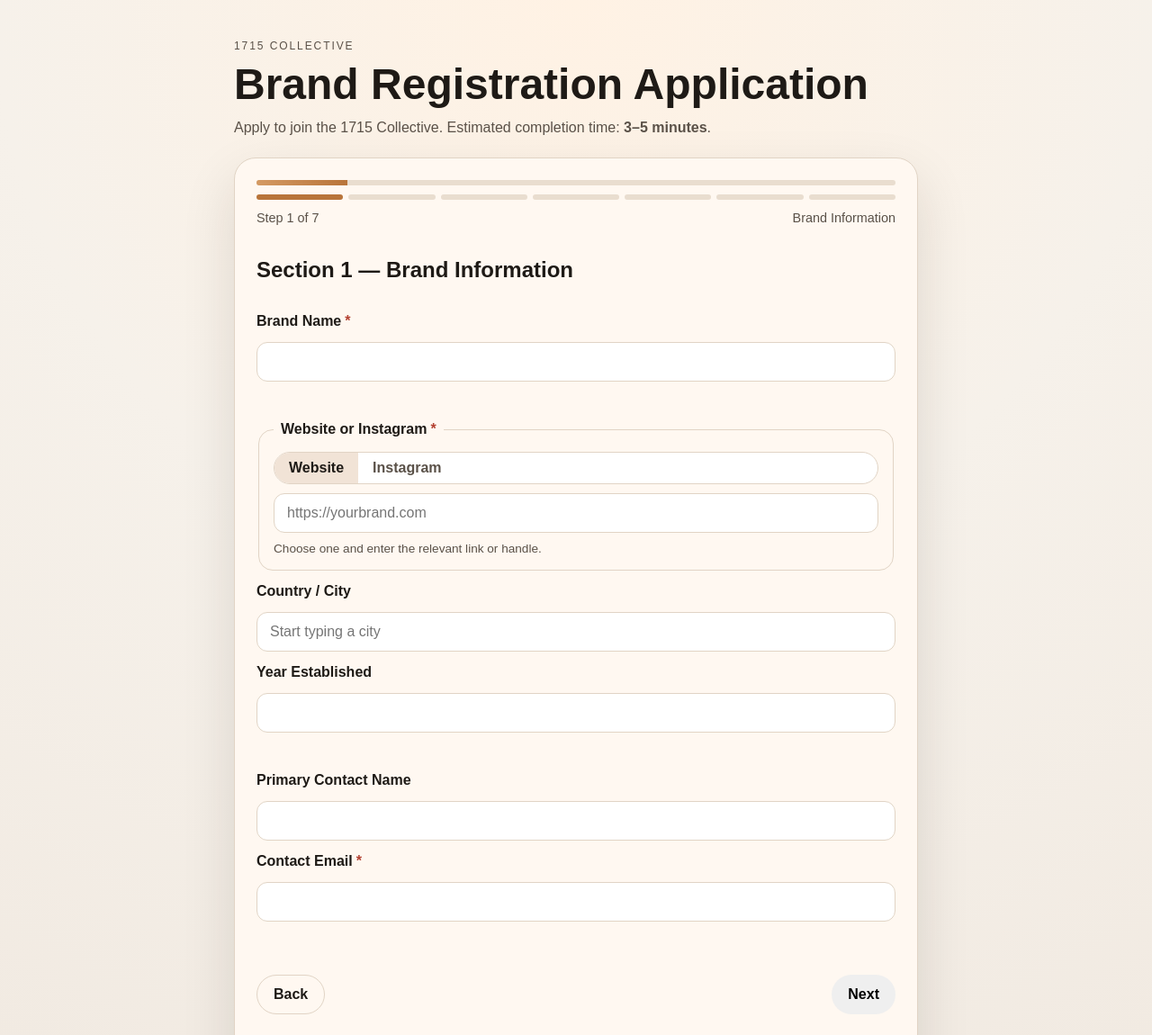
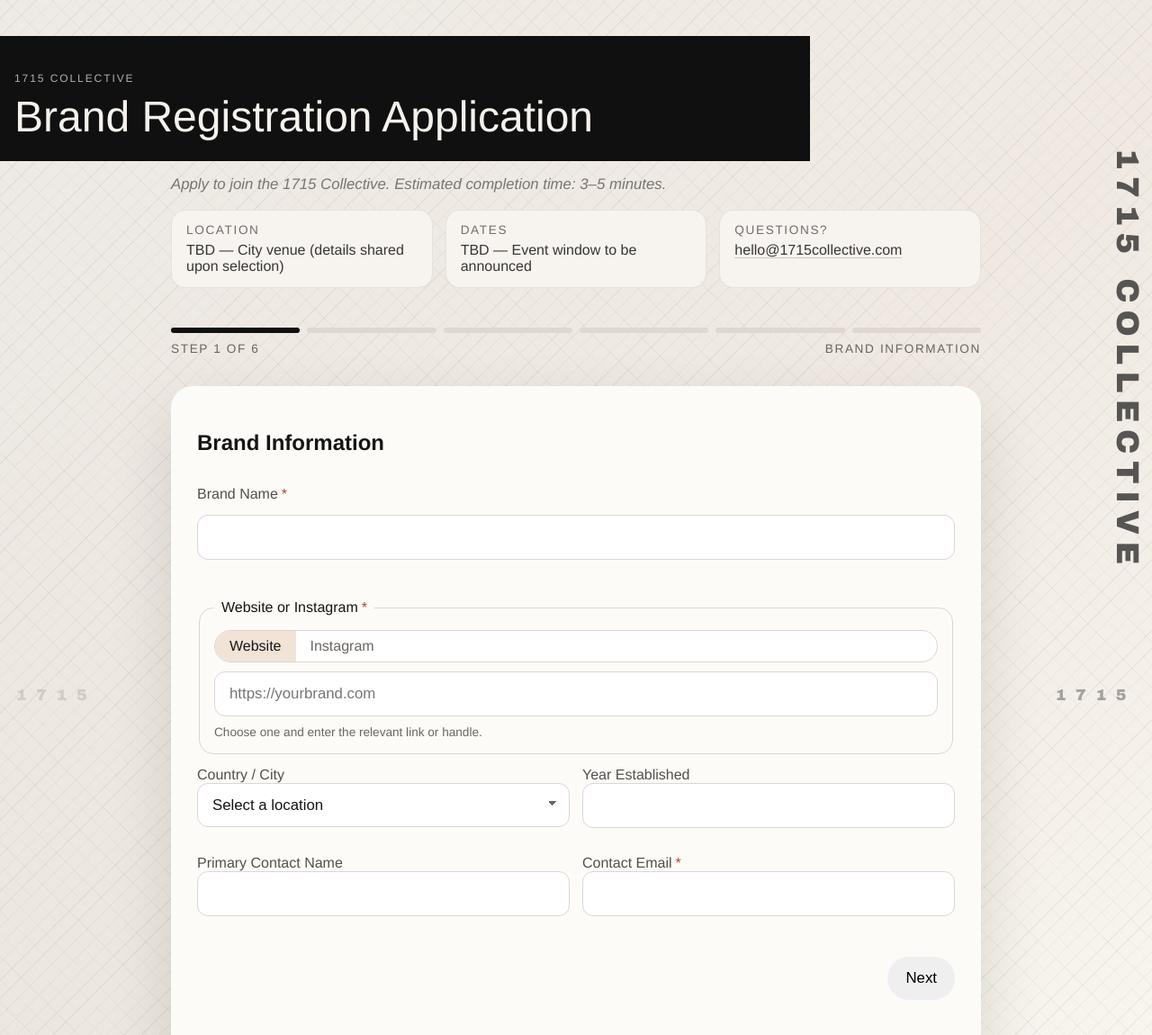
Before and after one commit to hxdxri/1715Collective-Application, a website: page index.html in a window 1280 px wide. Shown: the top 1150 px of the page at 90% size. Drawn offline with Linux system fonts and the light colour scheme.

Commit message:
Iteration 3

```diff
--- a/index.html
+++ b/index.html
@@ -4,25 +4,39 @@
     <meta charset="utf-8" />
     <meta name="viewport" content="width=device-width, initial-scale=1" />
     <title>1715 Collective Brand Application</title>
+    <link rel="icon" type="image/png" sizes="32x32" href="1715-logo-icon-32.png" />
+    <link rel="icon" type="image/png" sizes="192x192" href="1715-logo-icon-192.png" />
+    <link rel="apple-touch-icon" href="1715-logo-icon-180.png" />
     <link rel="stylesheet" href="styles.css" />
   </head>
   <body>
     <main class="app">
       <header class="hero">
+        <div class="hero-band">
           <p class="eyebrow">1715 Collective</p>
           <h1>Brand Registration Application</h1>
+        </div>
         <p class="lede">
           Apply to join the 1715 Collective. Estimated completion time: <strong>3–5 minutes</strong>.
         </p>
+        <div class="hero-cards">
+          <div class="hero-card">
+            <h3>Location</h3>
+            <p>TBD — City venue (details shared upon selection)</p>
+          </div>
+          <div class="hero-card">
+            <h3>Dates</h3>
+            <p>TBD — Event window to be announced</p>
+          </div>
+          <div class="hero-card">
+            <h3>Questions?</h3>
+            <p><a href="mailto:hello@1715collective.com">hello@1715collective.com</a></p>
+          </div>
+        </div>
       </header>
 
-      <section class="card" aria-live="polite">
       <div class="progress" role="group" aria-label="Application progress">
-          <div class="progress-bar" aria-hidden="true">
-            <span class="progress-fill" id="progressFill"></span>
-          </div>
         <div class="progress-steps" aria-hidden="true">
-            <span class="progress-dot"></span>
           <span class="progress-dot"></span>
           <span class="progress-dot"></span>
           <span class="progress-dot"></span>
@@ -31,14 +45,15 @@
           <span class="progress-dot"></span>
         </div>
         <div class="progress-meta">
-            <span id="progressLabel">Step 1 of 7</span>
+          <span id="progressLabel">Step 1 of 6</span>
           <span id="sectionLabel">Brand Information</span>
         </div>
       </div>
 
+      <section class="card" aria-live="polite">
         <form id="applicationForm" novalidate>
           <section class="form-step" data-step="1">
-            <h2>Section 1 — Brand Information</h2>
+            <h2>Brand Information</h2>
 
             <label for="brandName">Brand Name<span class="req">*</span></label>
             <input id="brandName" name="brandName" type="text" minlength="2" required />
@@ -67,34 +82,44 @@
               <p class="helper">Choose one and enter the relevant link or handle.</p>
             </fieldset>
 
+            <div class="row">
+              <div>
                 <label for="countryCity">Country / City</label>
-            <input id="countryCity" name="countryCity" type="text" list="citySuggestions" placeholder="Start typing a city" />
-            <datalist id="citySuggestions">
-              <option value="Lagos"></option>
-              <option value="London"></option>
-              <option value="New York"></option>
-              <option value="Los Angeles"></option>
-              <option value="Toronto"></option>
-              <option value="Johannesburg"></option>
-              <option value="Accra"></option>
-              <option value="Paris"></option>
-              <option value="Nairobi"></option>
-            </datalist>
-
+                <select id="countryCity" name="countryCity">
+                  <option value="" selected>Select a location</option>
+                  <option value="Lagos">Lagos</option>
+                  <option value="London">London</option>
+                  <option value="New York">New York</option>
+                  <option value="Los Angeles">Los Angeles</option>
+                  <option value="Toronto">Toronto</option>
+                  <option value="Johannesburg">Johannesburg</option>
+                  <option value="Accra">Accra</option>
+                  <option value="Paris">Paris</option>
+                  <option value="Nairobi">Nairobi</option>
+                </select>
+              </div>
+              <div>
                 <label for="yearEstablished">Year Established</label>
                 <input id="yearEstablished" name="yearEstablished" type="number" inputmode="numeric" min="1000" max="9999" />
                 <p class="field-error" data-error-for="yearEstablished"></p>
+              </div>
+            </div>
 
+            <div class="row">
+              <div>
                 <label for="primaryContact">Primary Contact Name</label>
                 <input id="primaryContact" name="primaryContact" type="text" />
-
+              </div>
+              <div>
                 <label for="contactEmail">Contact Email<span class="req">*</span></label>
                 <input id="contactEmail" name="contactEmail" type="email" required />
                 <p class="field-error" data-error-for="contactEmail"></p>
+              </div>
+            </div>
           </section>
 
-          <section class="form-step" data-step="2" hidden>
-            <h2>Section 2 — Brand Identity &amp; Alignment</h2>
+          <section class="form-step compact" data-step="2" hidden>
+            <h2>Brand Identity &amp; Alignment</h2>
 
             <fieldset>
               <legend>Brand Category (select all that apply)</legend>
@@ -132,7 +157,7 @@
           </section>
 
           <section class="form-step" data-step="3" hidden>
-            <h2>Section 3 — Products &amp; Showcase</h2>
+            <h2>Products &amp; Showcase</h2>
 
             <label for="productsShowcase">Products to be showcased<span class="req">*</span></label>
             <textarea id="productsShowcase" name="productsShowcase" rows="4" required
@@ -149,7 +174,7 @@
           </section>
 
           <section class="form-step" data-step="4" hidden>
-            <h2>Section 4 — Participation &amp; Logistics</h2>
+            <h2>Participation &amp; Logistics</h2>
 
             <fieldset>
               <legend>Attendance</legend>
@@ -173,17 +198,9 @@
           </section>
 
           <section class="form-step" data-step="5" hidden>
-            <h2>Section 5 — Package Selection</h2>
+            <h2>Promotion &amp; Content</h2>
 
-            <fieldset>
-              <legend>Package Type</legend>
-              <label class="check"><input type="radio" name="packageType" value="Standard Showcase" required />Standard Showcase</label>
-            </fieldset>
-            <p class="field-error" data-error-for="packageType"></p>
-          </section>
-
-          <section class="form-step" data-step="6" hidden>
-            <h2>Section 6 — Promotion &amp; Content</h2>
+            <div class="notice">Package: Standard Showcase</div>
 
             <fieldset>
               <legend>Open to pre-event feature?<span class="req">*</span></legend>
@@ -192,9 +209,11 @@
             </fieldset>
             <p class="field-error" data-error-for="preEventFeature"></p>
 
+            <div id="promoInstagramField">
               <label for="brandInstagram">Brand Instagram Handle<span class="req">*</span></label>
               <input id="brandInstagram" name="brandInstagram" type="text" required placeholder="@yourbrand" />
               <p class="field-error" data-error-for="brandInstagram"></p>
+            </div>
 
             <label for="followerCount">Follower Count <span class="muted">(optional)</span></label>
             <div class="inline">
@@ -203,8 +222,8 @@
             </div>
           </section>
 
-          <section class="form-step" data-step="7" hidden>
-            <h2>Section 7 — Final Confirmation</h2>
+          <section class="form-step" data-step="6" hidden>
+            <h2>Final Confirmation</h2>
 
             <label class="check">
               <input type="checkbox" id="acknowledgement" name="acknowledgement" required />
@@ -218,11 +237,12 @@
           </section>
 
 
-          <div class="actions">
+          <div class="actions" id="formActions">
             <button type="button" id="backBtn" class="ghost" disabled>Back</button>
             <button type="button" id="nextBtn">Next</button>
             <button type="submit" id="submitBtn" class="primary" hidden>Submit Application</button>
           </div>
+          <p id="submitError" class="field-error" role="status"></p>
         </form>
 
         <section id="confirmation" class="confirmation" hidden>
@@ -235,6 +255,10 @@
       </section>
     </main>
 
+    <div class="corner-label left" aria-hidden="true">1715</div>
+    <div class="corner-label right" aria-hidden="true">1715</div>
+    <div class="side-mark" aria-hidden="true">1715 Collective</div>
+
     <script src="script.js"></script>
   </body>
 </html>
--- a/script.js
+++ b/script.js
@@ -1,13 +1,14 @@
 const form = document.getElementById("applicationForm");
 const steps = Array.from(document.querySelectorAll(".form-step"));
-const progressFill = document.getElementById("progressFill");
 const progressLabel = document.getElementById("progressLabel");
 const sectionLabel = document.getElementById("sectionLabel");
 const progressDots = Array.from(document.querySelectorAll(".progress-dot"));
+const actions = document.getElementById("formActions");
 const backBtn = document.getElementById("backBtn");
 const nextBtn = document.getElementById("nextBtn");
 const submitBtn = document.getElementById("submitBtn");
 const confirmation = document.getElementById("confirmation");
+const submitError = document.getElementById("submitError");
 const storageKey = "collectiveApplicationState";
 
 const sectionNames = [
@@ -15,7 +16,6 @@ const sectionNames = [
   "Brand Identity & Alignment",
   "Products & Showcase",
   "Participation & Logistics",
-  "Package Selection",
   "Promotion & Content",
   "Final Confirmation",
 ];
@@ -26,14 +26,17 @@ const updateProgress = () => {
   const stepNumber = currentStep + 1;
   progressLabel.textContent = `Step ${stepNumber} of ${steps.length}`;
   sectionLabel.textContent = sectionNames[currentStep];
-  progressFill.style.width = `${(stepNumber / steps.length) * 100}%`;
   progressDots.forEach((dot, index) => {
     dot.classList.toggle("active", index <= currentStep);
   });
 
+  backBtn.hidden = currentStep === 0;
   backBtn.disabled = currentStep === 0;
   nextBtn.hidden = currentStep === steps.length - 1;
   submitBtn.hidden = currentStep !== steps.length - 1;
+  if (actions) {
+    actions.classList.toggle("single", currentStep === 0);
+  }
 };
 
 const showStep = (index) => {
@@ -71,6 +74,23 @@ const saveState = () => {
   });
   payload.currentStep = currentStep;
   localStorage.setItem(storageKey, JSON.stringify(payload));
+};
+
+const serializeForm = () => {
+  const data = new FormData(form);
+  const payload = {};
+  data.forEach((value, key) => {
+    if (payload[key]) {
+      if (Array.isArray(payload[key])) {
+        payload[key].push(value);
+      } else {
+        payload[key] = [payload[key], value];
+      }
+    } else {
+      payload[key] = value;
+    }
+  });
+  return payload;
 };
 
 const restoreState = () => {
@@ -128,6 +148,13 @@ const toggleWebsiteFields = () => {
   instagramWrap.hidden = choice !== "instagram";
 };
 
+const togglePromoInstagramField = () => {
+  const promoField = document.getElementById("promoInstagramField");
+  const instagramHandle = document.getElementById("instagramHandle");
+  if (!promoField || !instagramHandle) return;
+  promoField.hidden = instagramHandle.value.trim().length > 0;
+};
+
 const updateCounters = () => {
   document.querySelectorAll("textarea[maxlength]").forEach((area) => {
     const counter = document.querySelector(`[data-counter-for="${area.id}"]`);
@@ -150,6 +177,9 @@ nextBtn.addEventListener("click", () => {
 form.addEventListener("input", (event) => {
   if (event.target.matches("textarea[maxlength]")) {
     updateCounters();
+  }
+  if (event.target.id === "instagramHandle") {
+    togglePromoInstagramField();
   }
   saveState();
 });
@@ -184,18 +214,36 @@ if (instagramField) {
 
 form.addEventListener("submit", (event) => {
   event.preventDefault();
+  if (submitError) submitError.textContent = "";
 
   submitBtn.disabled = true;
   submitBtn.textContent = "Submitting...";
 
-  setTimeout(() => {
-    form.hidden = true;
-    confirmation.hidden = false;
-    localStorage.removeItem(storageKey);
-  }, 900);
+  fetch("/api/apply", {
+    method: "POST",
+    headers: { "Content-Type": "application/json" },
+    body: JSON.stringify(serializeForm()),
+  })
+    .then((response) => {
+      if (!response.ok) {
+        throw new Error("Submission failed. Please try again.");
+      }
+      return response.json();
+    })
+    .then(() => {
+      form.hidden = true;
+      confirmation.hidden = false;
+      localStorage.removeItem(storageKey);
+    })
+    .catch((error) => {
+      if (submitError) submitError.textContent = error.message;
+      submitBtn.disabled = false;
+      submitBtn.textContent = "Submit Application";
+    });
 });
 
 updateCounters();
 restoreState();
 toggleWebsiteFields();
+togglePromoInstagramField();
 showStep(currentStep);
--- a/styles.css
+++ b/styles.css
@@ -1,16 +1,17 @@
 :root {
   color-scheme: light;
-  --bg: #f6f1ea;
-  --ink: #1e1a16;
-  --muted: #5a5148;
-  --accent: #b8743a;
-  --accent-dark: #7a4b22;
-  --card: #fff8f1;
-  --line: #e1d4c5;
+  --bg: #f2efe9;
+  --ink: #151515;
+  --muted: #6a655f;
+  --accent: #101010;
+  --accent-dark: #0b0b0b;
+  --card: #fdfbf7;
+  --line: #dcd6cf;
   --danger: #b34030;
-  --success: #2d7a55;
-  --shadow: 0 24px 60px rgba(35, 24, 16, 0.12);
-  font-family: "Neue Machina", "Space Grotesk", "Satoshi", "IBM Plex Sans", sans-serif;
+  --success: #1f7a4f;
+  --shadow: 0 28px 70px rgba(17, 17, 17, 0.12);
+  --glow: 0 10px 30px rgba(16, 16, 16, 0.08);
+  font-family: "Space Grotesk", "Manrope", "Satoshi", "Helvetica Neue", "Arial Narrow", sans-serif;
 }
 
 * {
@@ -19,95 +20,188 @@
 
 body {
   margin: 0;
-  background: radial-gradient(circle at top, #fff2e4 0%, #f6f1ea 40%, #efe7de 100%);
+  background:
+    linear-gradient(120deg, rgba(15, 15, 15, 0.04) 0%, transparent 60%),
+    repeating-linear-gradient(
+      135deg,
+      rgba(18, 18, 18, 0.05) 0px,
+      rgba(18, 18, 18, 0.05) 1px,
+      transparent 1px,
+      transparent 14px
+    ),
+    repeating-linear-gradient(
+      -135deg,
+      rgba(18, 18, 18, 0.03) 0px,
+      rgba(18, 18, 18, 0.03) 1px,
+      transparent 1px,
+      transparent 18px
+    ),
+    linear-gradient(135deg, #f7f3ee 0%, #efe9e1 55%, #f9f6f0 100%);
   color: var(--ink);
 }
 
 .app {
   min-height: 100vh;
-  padding: 32px 16px 56px;
+  padding: 40px 20px 72px;
 }
 
 .hero {
-  max-width: 760px;
-  margin: 0 auto 24px;
+  max-width: 900px;
+  margin: 0 auto 28px;
+}
+
+.hero-band {
+  width: 100%;
+  background: #111010;
+  color: #f5f2ed;
+  padding: 28px 16px 22px;
+  margin-left: calc(50% - 50vw);
+  margin-right: calc(50% - 50vw);
+  display: flex;
+  flex-direction: column;
+  gap: 8px;
 }
 
 .eyebrow {
   text-transform: uppercase;
   letter-spacing: 0.16em;
   font-size: 0.75rem;
-  color: var(--muted);
-  margin-bottom: 8px;
+  color: rgba(245, 242, 237, 0.7);
+  margin-bottom: 0;
 }
 
 h1 {
   font-size: clamp(2rem, 4vw, 3rem);
-  margin: 0 0 12px;
+  margin: 0;
+  font-weight: 500;
 }
 
 .lede {
+  margin: 16px 0 0;
+  font-size: 1.05rem;
+  color: rgba(21, 21, 21, 0.55);
+  font-style: italic;
+}
+
+.hero-cards {
+  display: grid;
+  grid-template-columns: repeat(3, minmax(0, 1fr));
+  gap: 14px;
+  margin-top: 18px;
+}
+
+.hero-card {
+  background: #f7f3ee;
+  border-radius: 16px;
+  padding: 14px 16px;
+  border: 1px solid rgba(21, 21, 21, 0.08);
+}
+
+.hero-card h3 {
+  margin: 0 0 6px;
+  font-size: 0.85rem;
+  letter-spacing: 0.12em;
+  text-transform: uppercase;
+  color: rgba(21, 21, 21, 0.6);
+  font-weight: 500;
+}
+
+.hero-card p {
   margin: 0;
   font-size: 1rem;
-  color: var(--muted);
+  color: rgba(21, 21, 21, 0.85);
 }
 
+.hero-card a {
+  color: inherit;
+  text-decoration: none;
+  border-bottom: 1px solid rgba(21, 21, 21, 0.2);
+}
+
+.corner-label {
+  position: fixed;
+  bottom: 18px;
+  font-size: 1.1rem;
+  letter-spacing: 0.6em;
+  text-transform: uppercase;
+  font-family: "Arial Black", "Avenir Next Condensed", "Impact", sans-serif;
+  color: rgba(21, 21, 21, 0.5);
+  pointer-events: none;
+}
+
+.corner-label.left {
+  left: 18px;
+  opacity: 0.25;
+}
+
+.corner-label.right {
+  right: 18px;
+  opacity: 0.7;
+}
+
+.side-mark {
+  position: fixed;
+  top: 50%;
+  right: 8px;
+  transform: translateY(-50%);
+  writing-mode: vertical-rl;
+  text-orientation: mixed;
+  font-size: 2.2rem;
+  letter-spacing: 0.22em;
+  text-transform: uppercase;
+  font-family: "Arial Black", "Avenir Next Condensed", "Impact", sans-serif;
+  color: rgba(21, 21, 21, 0.7);
+  pointer-events: none;
+  white-space: nowrap;
+  z-index: 4;
+}
 .card {
-  max-width: 760px;
+  max-width: 900px;
   margin: 0 auto;
   background: var(--card);
   border-radius: 24px;
-  padding: 24px;
+  padding: 28px;
   box-shadow: var(--shadow);
-  border: 1px solid var(--line);
+  border: 1px solid transparent;
 }
 
 .progress {
-  position: sticky;
-  top: 16px;
-  background: var(--card);
-  z-index: 2;
-  padding-bottom: 16px;
-}
-
-.progress-bar {
-  height: 6px;
-  background: #e9ddcf;
-  border-radius: 999px;
-  overflow: hidden;
+  position: relative;
+  z-index: 3;
+  max-width: 900px;
+  margin: 0 auto 24px;
+  padding: 10px 0;
+  background: transparent;
 }
 
 .progress-steps {
   display: grid;
-  grid-template-columns: repeat(7, 1fr);
-  gap: 6px;
-  margin-top: 10px;
+  grid-template-columns: repeat(6, 1fr);
+  gap: 8px;
+  margin-top: 6px;
+  padding: 0;
+  background: transparent;
+  box-shadow: none;
 }
 
 .progress-dot {
   height: 6px;
   border-radius: 999px;
-  background: #e9ddcf;
+  background: #ded8d0;
 }
 
 .progress-dot.active {
   background: var(--accent);
 }
 
-.progress-fill {
-  display: block;
-  height: 100%;
-  width: 0%;
-  background: linear-gradient(90deg, #d49a63, #b8743a);
-  transition: width 0.3s ease;
-}
-
 .progress-meta {
   display: flex;
   justify-content: space-between;
-  margin-top: 12px;
-  font-size: 0.9rem;
+  margin-top: 10px;
+  font-size: 0.85rem;
   color: var(--muted);
+  text-transform: uppercase;
+  letter-spacing: 0.12em;
 }
 
 form {
@@ -120,28 +214,79 @@ form {
   gap: 14px;
 }
 
+.form-step.compact {
+  gap: 8px;
+}
+
+.form-step.compact label {
+  margin-top: 2px;
+}
+
+.row {
+  display: grid;
+  grid-template-columns: repeat(2, minmax(0, 1fr));
+  gap: 14px;
+}
+
 .form-step[hidden] {
   display: none;
 }
 
+[hidden] {
+  display: none !important;
+}
+
 label {
-  font-weight: 600;
+  font-weight: 400;
+  color: rgba(21, 21, 21, 0.75);
   display: block;
 }
 
 input,
 textarea {
   width: 100%;
-  padding: 12px 14px;
+  padding: 14px 16px;
   border-radius: 12px;
   border: 1px solid var(--line);
-  font-size: 1rem;
+  font-size: 1.05rem;
   background: #fff;
   color: var(--ink);
 }
 
+input[type="number"] {
+  appearance: textfield;
+}
+
+input[type="number"]::-webkit-outer-spin-button,
+input[type="number"]::-webkit-inner-spin-button {
+  appearance: none;
+  margin: 0;
+}
+
+select {
+  width: 100%;
+  padding: 14px 16px;
+  border-radius: 12px;
+  border: 1px solid var(--line);
+  font-size: 1.05rem;
+  background: #fff;
+  color: var(--ink);
+  appearance: none;
+  background-image: linear-gradient(45deg, transparent 50%, var(--muted) 50%),
+    linear-gradient(135deg, var(--muted) 50%, transparent 50%),
+    linear-gradient(to right, #fff, #fff);
+  background-position: calc(100% - 18px) calc(1em + 2px), calc(100% - 13px) calc(1em + 2px), 100% 0;
+  background-size: 5px 5px, 5px 5px, 2.5em 100%;
+  background-repeat: no-repeat;
+}
+
 input:focus,
 textarea:focus {
+  outline: 2px solid #e6b384;
+  border-color: transparent;
+}
+
+select:focus {
   outline: 2px solid #e6b384;
   border-color: transparent;
 }
@@ -165,7 +310,7 @@ fieldset {
 .segmented-option {
   padding: 8px 16px;
   cursor: pointer;
-  font-weight: 600;
+  font-weight: 500;
   color: var(--muted);
 }
 
@@ -191,14 +336,14 @@ fieldset {
 
 legend {
   padding: 0 8px;
-  font-weight: 600;
+  font-weight: 500;
 }
 
 .check {
   display: flex;
   gap: 10px;
   align-items: center;
-  font-weight: 500;
+  font-weight: 400;
 }
 
 .check input {
@@ -232,9 +377,11 @@ legend {
 .notice {
   padding: 12px 14px;
   border-radius: 12px;
-  background: #f4e2d1;
-  color: #7a3a1b;
-  font-weight: 600;
+  background: #efebe6;
+  color: #2c2b29;
+  font-weight: 500;
+  letter-spacing: 0.04em;
+  text-transform: uppercase;
 }
 
 .actions {
@@ -244,13 +391,17 @@ legend {
   margin-top: 8px;
 }
 
+.actions.single {
+  justify-content: flex-end;
+}
+
 button {
   border: none;
-  padding: 12px 18px;
+  padding: 14px 20px;
   border-radius: 999px;
-  font-weight: 600;
+  font-weight: 500;
   cursor: pointer;
-  font-size: 1rem;
+  font-size: 1.05rem;
 }
 
 button.primary {
@@ -266,7 +417,8 @@ button.primary:disabled {
 button.ghost {
   background: transparent;
   border: 1px solid var(--line);
-  color: var(--ink);
+  color: rgba(21, 21, 21, 0.55);
+  font-weight: 400;
 }
 
 .inline {
@@ -282,7 +434,7 @@ button.ghost {
   background: #e9ddcf;
   display: grid;
   place-items: center;
-  font-weight: 700;
+  font-weight: 600;
   color: var(--accent-dark);
 }
 
@@ -294,16 +446,18 @@ button.ghost {
 .tooltip[aria-label]:focus::after {
   content: attr(aria-label);
   position: absolute;
-  bottom: calc(100% + 8px);
-  right: 0;
-  width: 220px;
-  background: #fff;
-  border: 1px solid var(--line);
+  left: calc(100% + 12px);
+  top: 50%;
+  transform: translateY(-50%);
+  width: 240px;
+  background: #111;
+  border: 1px solid #111;
   border-radius: 12px;
   padding: 10px;
   font-size: 0.8rem;
-  color: var(--muted);
+  color: #fff;
   box-shadow: var(--shadow);
+  z-index: 5;
 }
 
 .confirmation {
@@ -337,6 +491,10 @@ button.ghost {
 
 .muted {
   color: var(--muted);
+  font-weight: 400;
+}
+
+strong {
   font-weight: 500;
 }
 
@@ -347,7 +505,15 @@ button.ghost {
 
 @media (max-width: 640px) {
   .card {
-    padding: 20px;
+    padding: 22px;
+  }
+
+  .hero-cards {
+    grid-template-columns: 1fr;
+  }
+
+  .row {
+    grid-template-columns: 1fr;
   }
 
   .actions {
```
Also changed, not shown: package.json (added, +11 -0 lines), server.js (added, +195 -0 lines), 1715-logo-crop.png (added), 1715-logo-icon-180.png (added), 1715-logo-icon-192.png (added), 1715-logo-icon-32.png (added), 1715-logo.png (added), 2 other files. Lines whose indentation alone changed are shown as unchanged.
